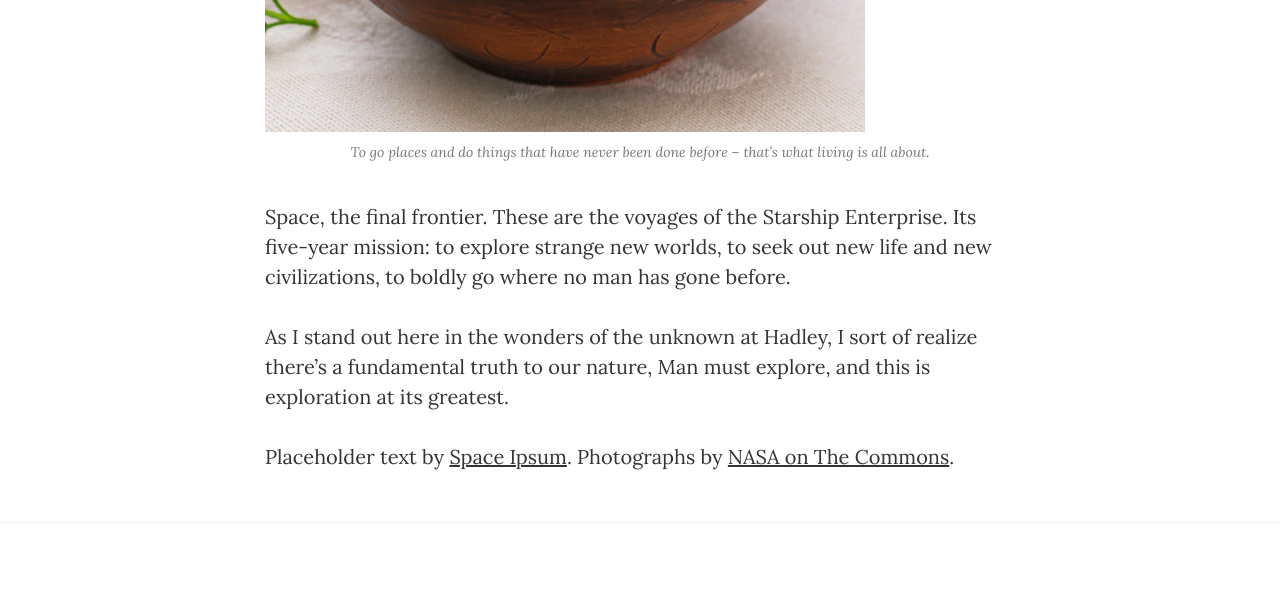
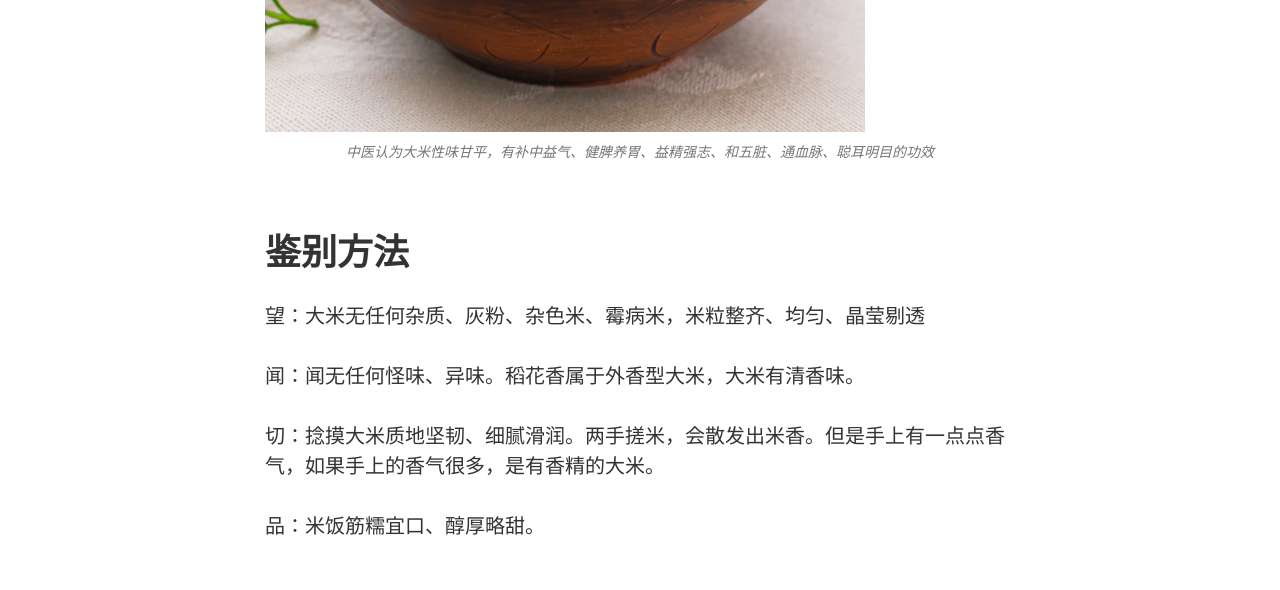
Before and after one commit to kyliegeng/kyliegeng.github.io, a website: page post.html in a window 1280 px wide. Shown: the part 2568-3158 px from the top of the page. Drawn offline with nearby package versions, Linux system fonts and the light colour scheme.

Commit message:
鉴别方法

```diff
--- a/post.html
+++ b/post.html
@@ -111,13 +111,17 @@
                     <a href="#">
                         <img class="img-responsive" src="img/post-sample-image.jpg" alt="">
                     </a>
-                    <span class="caption text-muted">To go places and do things that have never been done before – that’s what living is all about.</span>
+                    <span class="caption text-muted">中医认为大米性味甘平，有补中益气、健脾养胃、益精强志、和五脏、通血脉、聪耳明目的功效</span>
 
-                    <p>Space, the final frontier. These are the voyages of the Starship Enterprise. Its five-year mission: to explore strange new worlds, to seek out new life and new civilizations, to boldly go where no man has gone before.</p>
+                    <h2 class="section-heading">鉴别方法</h2>
 
-                    <p>As I stand out here in the wonders of the unknown at Hadley, I sort of realize there’s a fundamental truth to our nature, Man must explore, and this is exploration at its greatest.</p>
+                    <p>望：大米无任何杂质、灰粉、杂色米、霉病米，米粒整齐、均匀、晶莹剔透</p>
 
-                    <p>Placeholder text by <a href="http://spaceipsum.com/">Space Ipsum</a>. Photographs by <a href="https://www.flickr.com/photos/nasacommons/">NASA on The Commons</a>.</p>
+                    <p>闻：闻无任何怪味、异味。稻花香属于外香型大米，大米有清香味。</p>
+
+                    <p>切：捻摸大米质地坚韧、细腻滑润。两手搓米，会散发出米香。但是手上有一点点香气，如果手上的香气很多，是有香精的大米。</p>
+
+                    <p>品：米饭筋糯宜口、醇厚略甜。</p>
                 </div>
             </div>
         </div>
```
